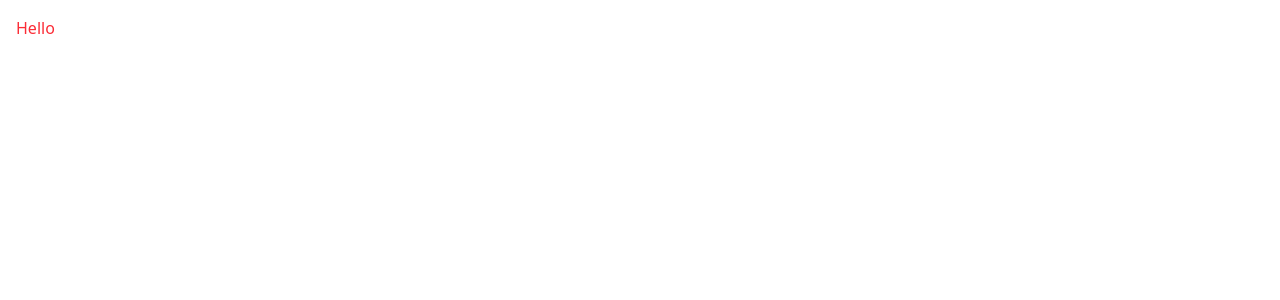
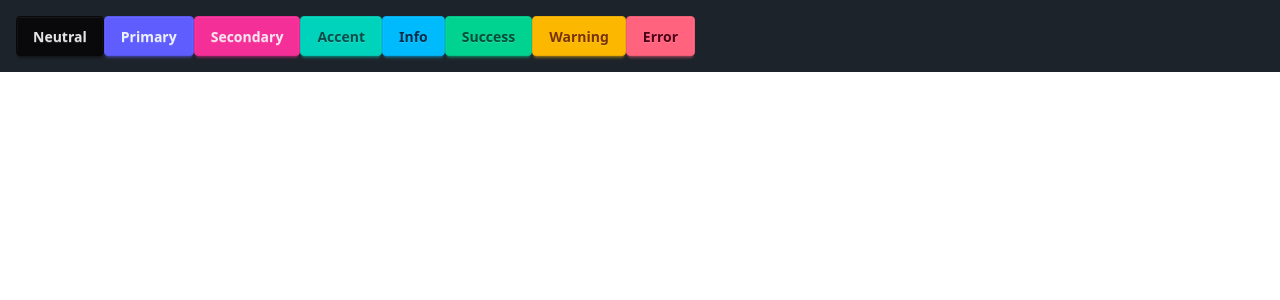
Before and after one commit to chloenth/chat-app, a React (Vite) app in the folder frontend/: page / in a window 1280 px wide. Shown: the top 300 px of the page. Built offline with nearby package versions, Linux system fonts and the light colour scheme.

Commit message:
install and config daisyui

```diff
--- a/frontend/package.json
+++ b/frontend/package.json
@@ -22,6 +22,7 @@
     "@types/react": "^19.0.10",
     "@types/react-dom": "^19.0.4",
     "@vitejs/plugin-react": "^4.3.4",
+    "daisyui": "^5.0.6",
     "eslint": "^9.21.0",
     "eslint-plugin-react-hooks": "^5.1.0",
     "eslint-plugin-react-refresh": "^0.4.19",
--- a/frontend/src/App.jsx
+++ b/frontend/src/App.jsx
@@ -1,5 +1,16 @@
 const App = () => {
-  return <div className='text-red-500 p-4'>Hello</div>;
+  return (
+    <div className='text-red-500 p-4' data-theme='dark'>
+      <button className='btn btn-neutral'>Neutral</button>
+      <button className='btn btn-primary'>Primary</button>
+      <button className='btn btn-secondary'>Secondary</button>
+      <button className='btn btn-accent'>Accent</button>
+      <button className='btn btn-info'>Info</button>
+      <button className='btn btn-success'>Success</button>
+      <button className='btn btn-warning'>Warning</button>
+      <button className='btn btn-error'>Error</button>
+    </div>
+  );
 };
 
 export default App;
--- a/frontend/src/index.css
+++ b/frontend/src/index.css
@@ -1 +1,2 @@
 @import 'tailwindcss';
+@plugin "daisyui";
```
Also changed, not shown: 1 other file (tests, documents, lock files or other folders).
